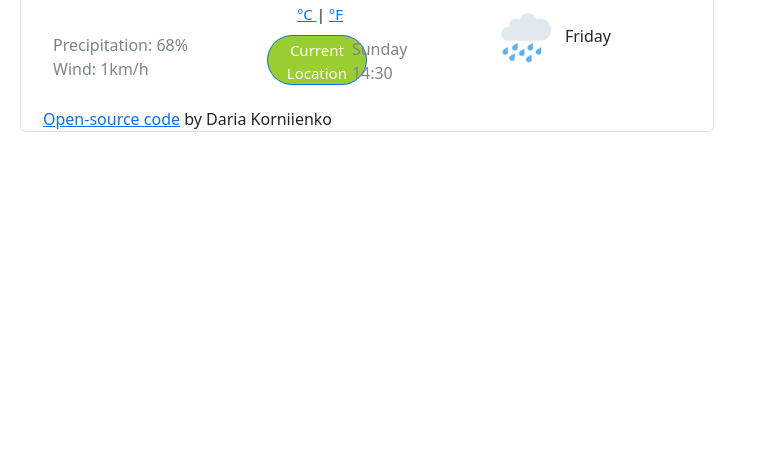
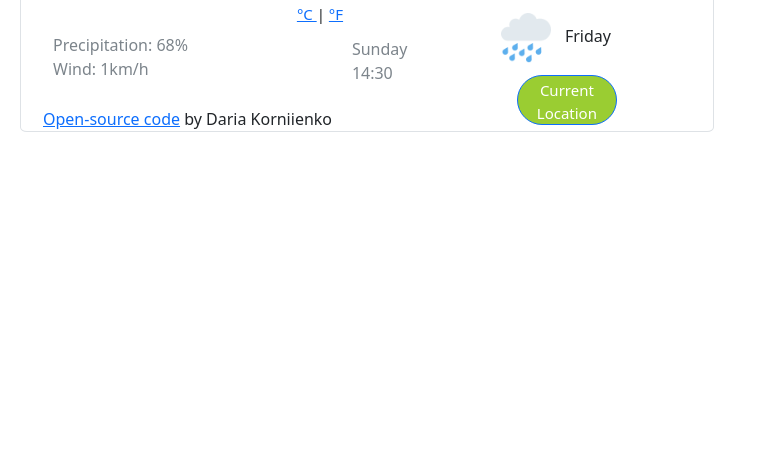
Before and after one commit to Dashasoham/PRO_WEEK6, a plain HTML site: page index.html in a window 1280 px wide. Shown: the part 350-800 px from the top of the page, without its empty margins (0-757 px from the left). Drawn offline with nearby package versions, Linux system fonts and the light colour scheme.

Commit message:
updated css

```diff
--- a/src/styles.css
+++ b/src/styles.css
@@ -42,7 +42,8 @@ body {
 }
 #button-2 {
   position: relative;
-  top: 300px;
+  top: 340px;
+  left: 250px;
   width: 100px;
   height: 50px;
   font-size: 15px;
```
